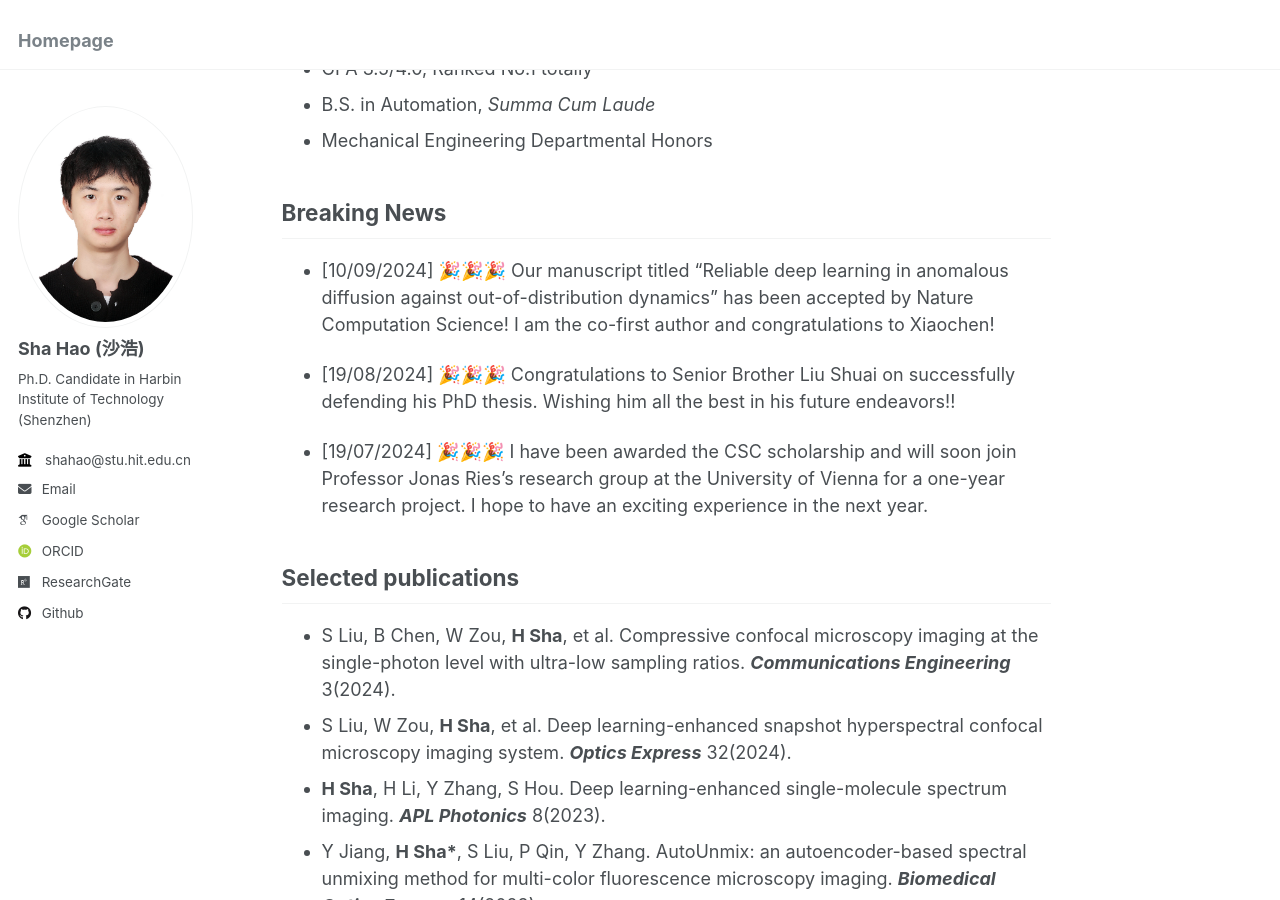
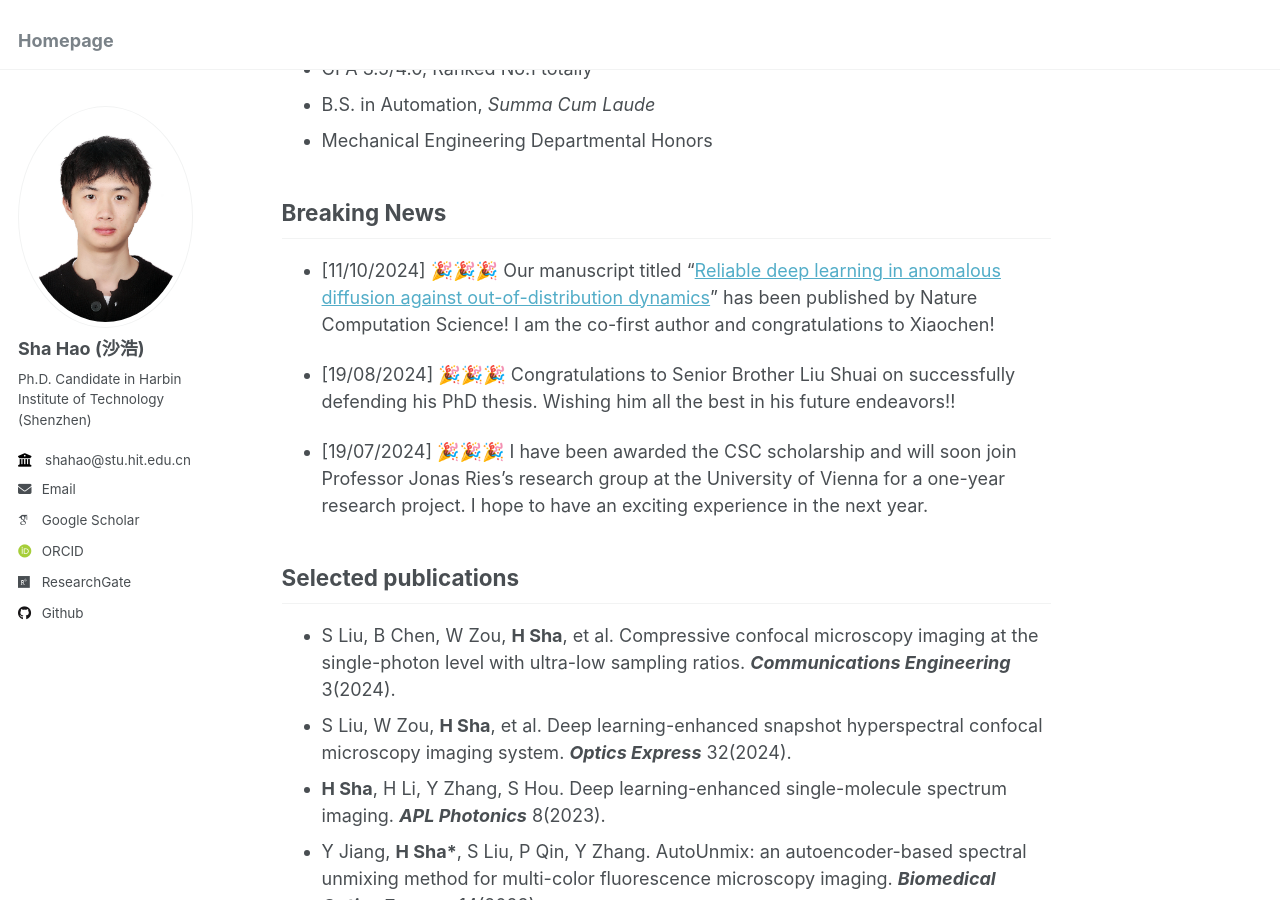
Before and after one commit to hitsh95/shahao, a Jekyll site: the page built from _pages/about.md, in a window 1280 px wide and 900 px high, scrolled down 1154 px. Built offline with Jekyll 4.4.1, drawn with Linux system fonts in a browser that asks for light colours; some web fonts are replaced.

Commit message:
Update about.md

```diff
--- a/_pages/about.md
+++ b/_pages/about.md
@@ -46,7 +46,7 @@ Education Background
 
 Breaking News
 ------
-- [10/09/2024] 🎉🎉🎉 Our manuscript titled "Reliable deep learning in anomalous diffusion against out-of-distribution dynamics" has been accepted by Nature Computation Science! I am the co-first author and congratulations to Xiaochen!
+- [11/10/2024] 🎉🎉🎉 Our manuscript titled "[Reliable deep learning in anomalous diffusion against out-of-distribution dynamics](https://www.nature.com/articles/s43588-024-00703-7)" has been published by Nature Computation Science! I am the co-first author and congratulations to Xiaochen!
 
 - [19/08/2024] 🎉🎉🎉 Congratulations to Senior Brother Liu Shuai on successfully defending his PhD thesis. Wishing him all the best in his future endeavors!!
 
```
